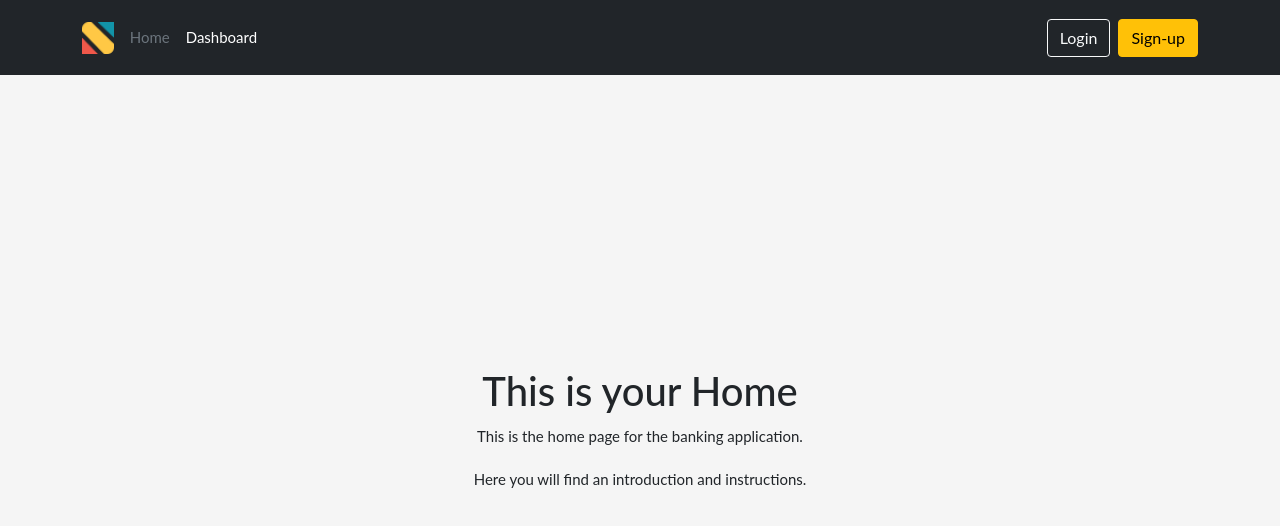
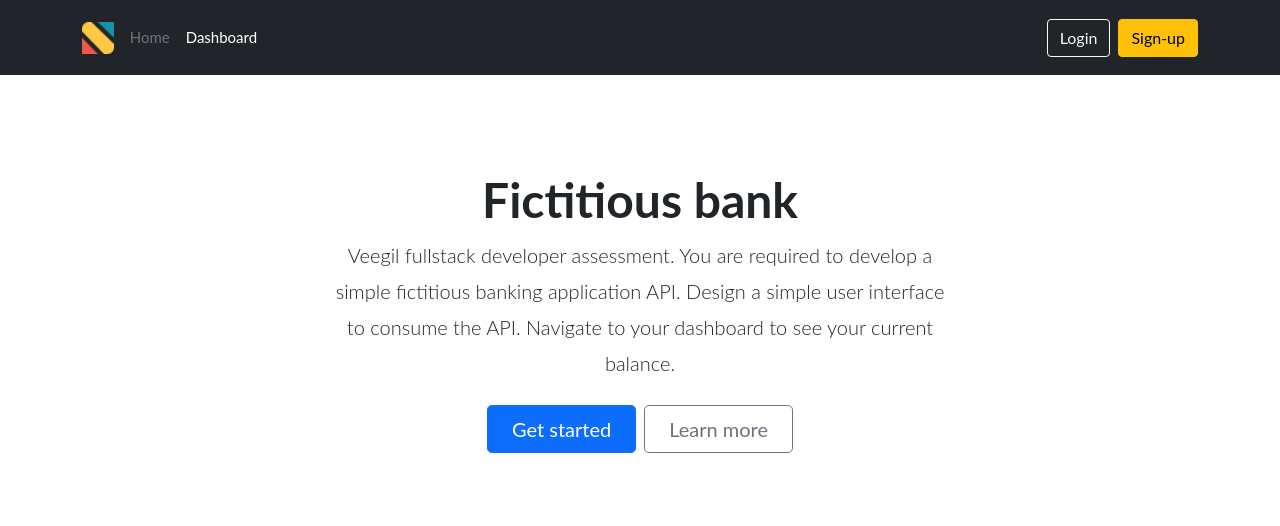
Before and after one commit to geek0075/demo-bank-graphql, an Angular app: page /home in a window 1280 px wide. Shown: the top 526 px of the page. Built offline with nearby package versions, Linux system fonts and the light colour scheme.

Commit message:
v2-commit-8apr-2022

```diff
--- a/src/app/home/home.component.html
+++ b/src/app/home/home.component.html
@@ -1,7 +1,18 @@
-<div class="body text-center">
+<div class="px-4 py-5 my-5 text-center">
+    <!--img class="d-block mx-auto mb-4" src="../../assets/brand/logo-30x30.png" alt="" width="57" height="57"-->
+    <h1 class="display-5 fw-bold">Fictitious bank</h1>
+    <div class="col-lg-6 mx-auto">
+        <p class="lead mb-4">Veegil fullstack developer assessment. You are required to develop a simple fictitious banking application API. Design a simple user interface to consume the API. Navigate to your dashboard to see your current balance.</p>
+        <div class="d-grid gap-2 d-sm-flex justify-content-sm-center">
+            <button type="button" class="btn btn-primary btn-lg px-4 gap-3">Get started</button>
+            <button type="button" class="btn btn-outline-secondary btn-lg px-4">Learn more</button>
+        </div>
+    </div>
+</div>
+<!--div class="body text-center">
     <main class="content">
         <h1>This is your Home</h1>
         <p>This is the home page for the banking application.</p>
         <p>Here you will find an introduction and instructions.</p>
     </main>
-</div>
+</div-->
```
